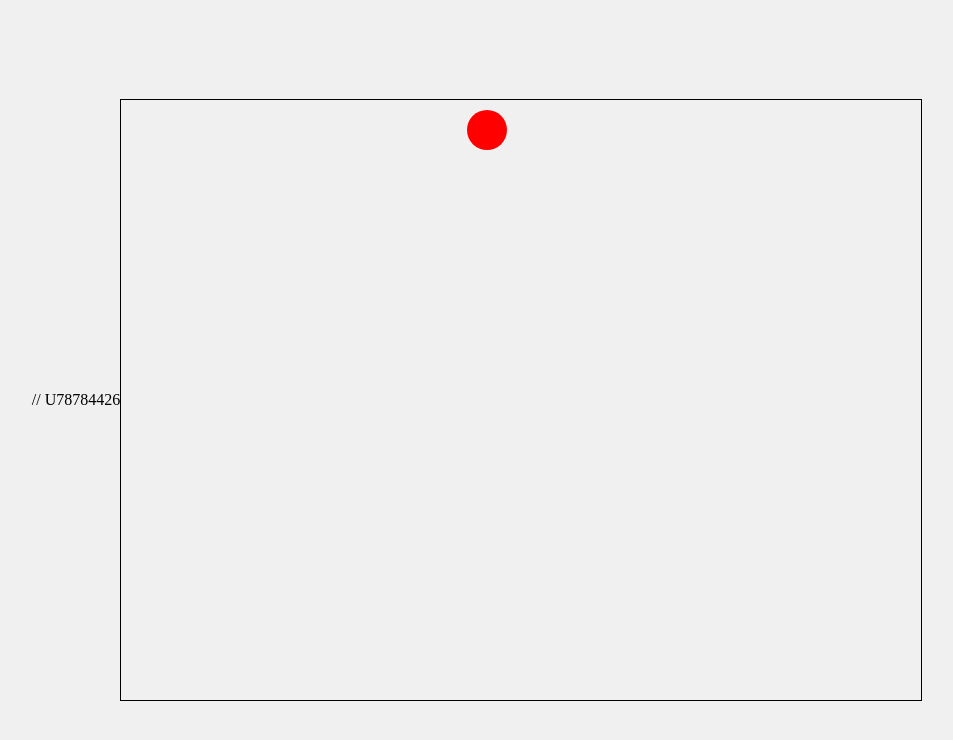
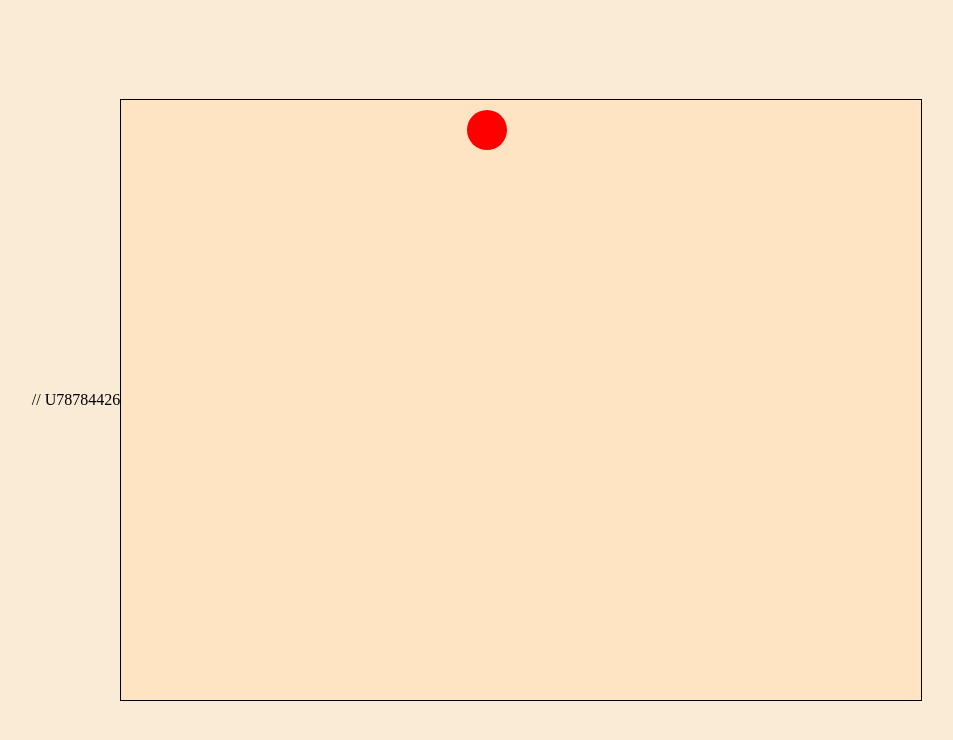
Before and after one commit to shayumsted/Project-6, a plain HTML site: page index.html in a window 1280 px wide. Shown: the whole page, without its empty margins (163-1116 px from the left). Drawn offline with Linux system fonts and the light colour scheme.

Commit message:
git commit -m "added colors to html."

```diff
--- a/index.html
+++ b/index.html
@@ -13,8 +13,9 @@
             align-items: center;
             height: 100vh;
             margin: 0;
-            background-color: #f0f0f0;}
-        canvas {border: 1px solid black;}
+            background-color:antiquewhite;}
+        canvas {background-color: bisque;
+            border: 1px solid black;}
     </style>
 </head>
 <body>
```
